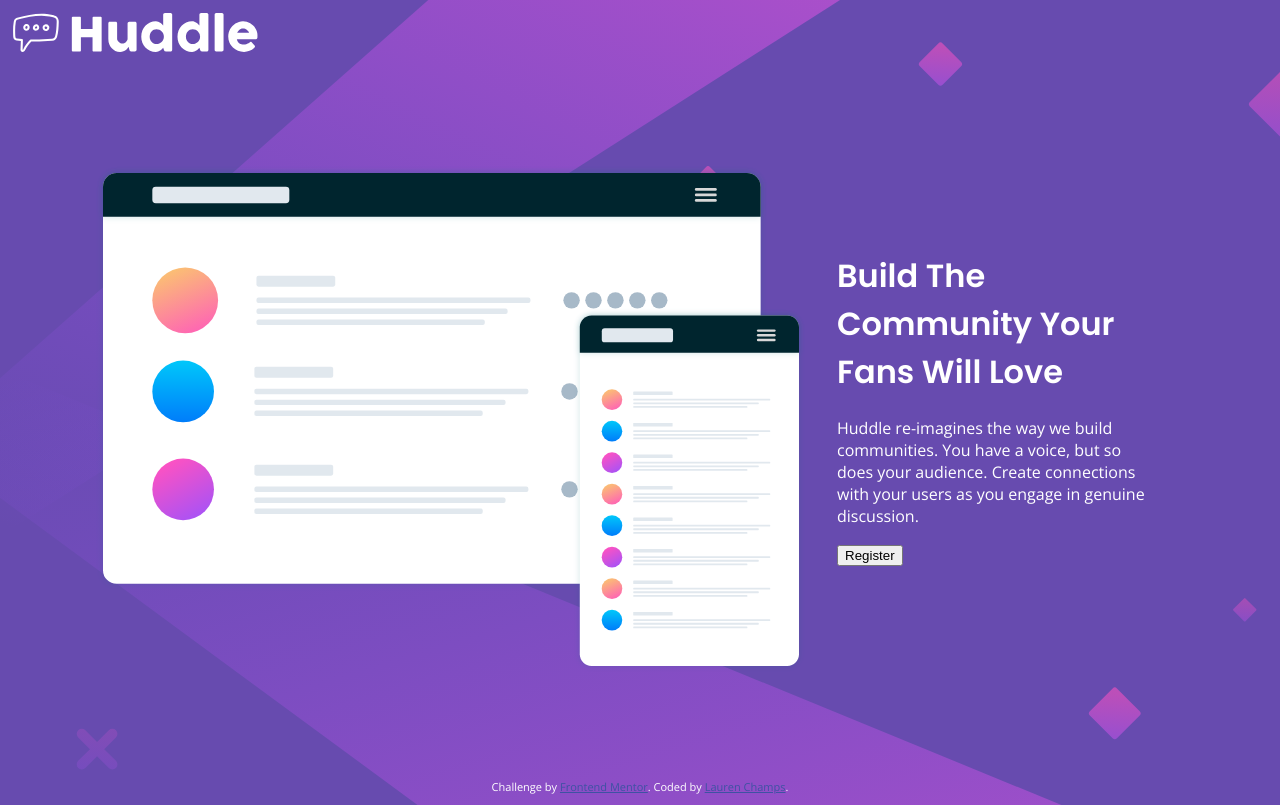
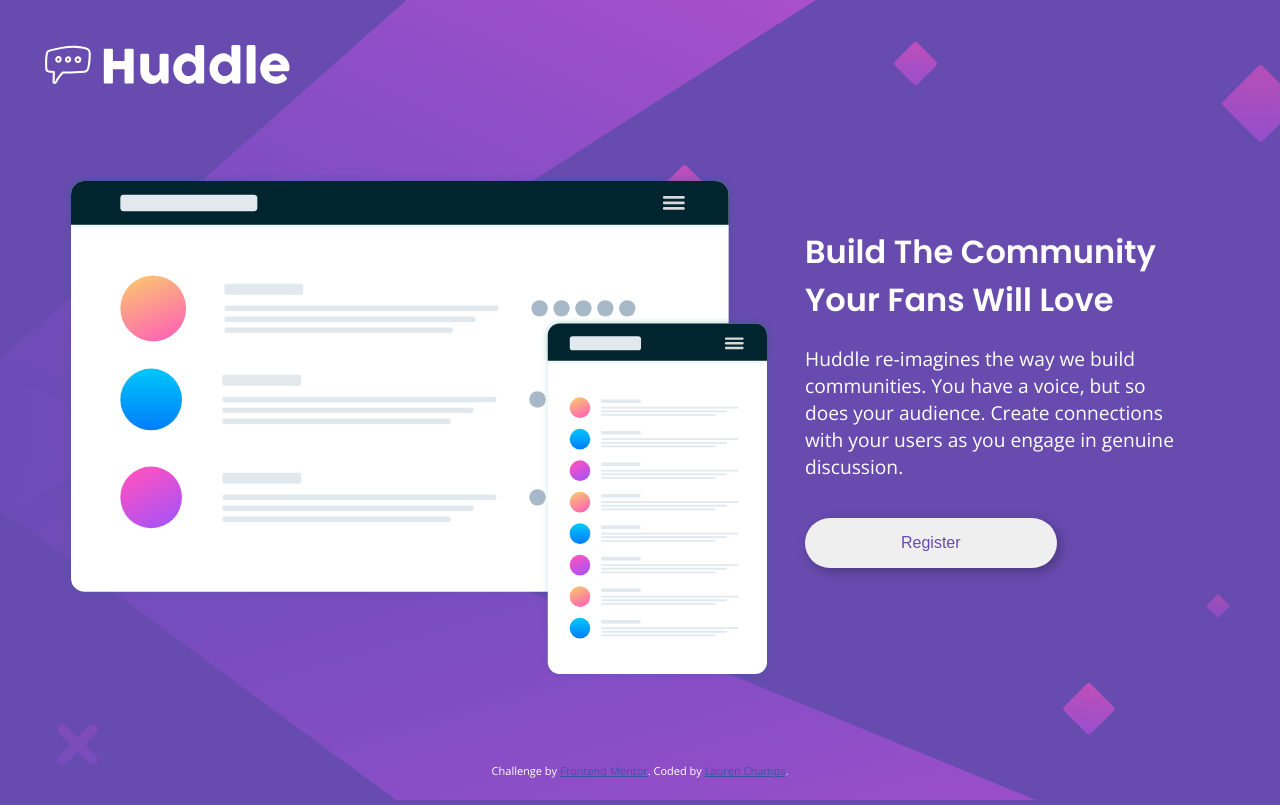
Before and after one commit to laurenchamps/fem-huddle-landing-pg, a plain HTML site: page index.html in a window 1280 px wide. Drawn offline with nearby package versions, Linux system fonts and the light colour scheme.

Commit message:
Add button styling and fix footer at bottom

```diff
--- a/style.css
+++ b/style.css
@@ -7,15 +7,24 @@ body {
     background-image: url("img/bg-mobile.svg");
     background-repeat: no-repeat;
     background-size: 100%;
+    background-position: top center;
+
+    min-height: 100vh;
+
+    display: flex;
+    flex-direction: column;
+    justify-content: space-between;
 }
 
 main {
     text-align: center;
-    padding: 6em;
+    padding: 2em;
+    max-width: 80rem;
+    margin: 0 auto;
 }
 
 .container {
-    padding: 4em 2em;
+    padding: 2em;
     margin-left: auto;
     margin-right: auto;
 }
@@ -23,6 +32,18 @@ main {
 h1 {
     font-family: 'Poppins', sans-serif;
     font-weight: 600;
+    font-size: 2rem;
+}
+
+p {
+    font-size: 1.2rem;
+    padding-bottom: 1em;
+}
+
+.logo {
+    padding-top: 2em;
+    padding-left: 2em;
+    max-width: 50%;
 }
 
 .img-main {
@@ -31,15 +52,26 @@ h1 {
     align-self: center;
 }
 
-@media (min-width: 1000px) {
+button {
+    color: hsl(257, 40%, 49%);
+    padding: 1em 6em;
+    font-size: 1rem;
+    border-radius: 250px;
+    border: none;
+    box-shadow: 0.25em 0.25em 0.75em rgba(0,0,0,.25);
+}
+
+@media (min-width: 900px) {
     body {
         background-image: url("img/bg-desktop.svg");
         background-size: cover;
+        background-attachment: fixed;
     }
 
     main {
         display: flex;
         justify-content: center;
+        padding: 4em;
     }
 
     .container {
```
